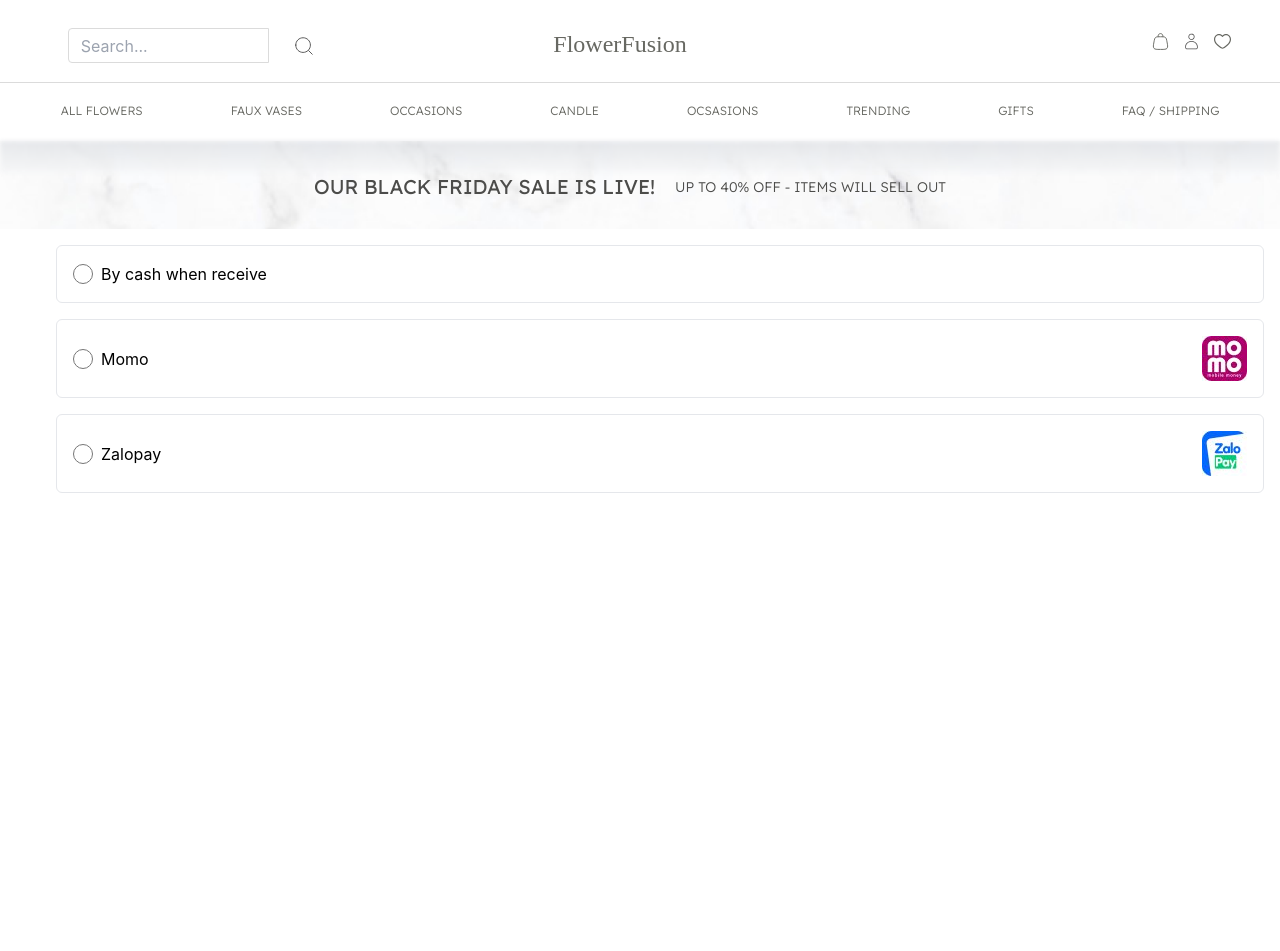
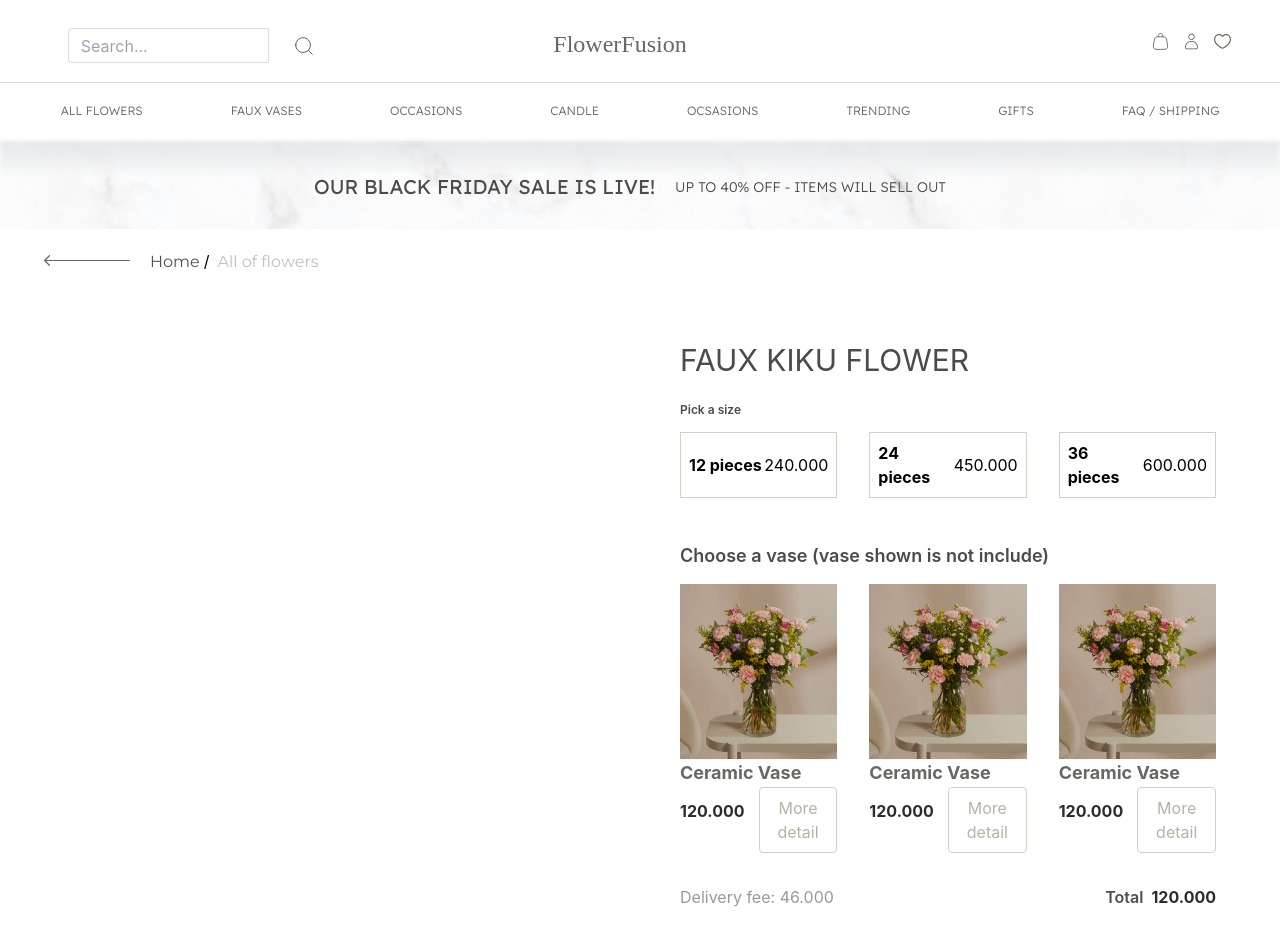
Before and after one commit to XuanThao03/FlowerFusion, a React (Create React App) app in the folder flowerfusion/: page /detailflower in a window 1280 px wide. Shown: the top 951 px of the page. Before the commit the page ends 800 px from the top, so only its background shows below. Built offline with nearby package versions, Linux system fonts and the light colour scheme; a web font is replaced by a local one.

Commit message:
Update detailflower 1

```diff
--- /dev/null
+++ b/flowerfusion/src/components/addtobag/addtobag.js
@@ -0,0 +1,23 @@
+import React from "react";
+import styles from "./addtobag.module.scss";
+
+const AddToBag = () => {
+  return (
+    <div className="flex-col flex">
+        <div className="flex justify-between items-center">
+            <div>
+                <span className="text-spanish-gray">Delivery fee:</span>
+                <span className="text-spanish-gray"> 46.000</span>
+            </div>
+            <div>
+                <span className="text-total-price font-semibold mr-2">Total</span>
+                <span className="text-pine-tree font-bold">120.000</span>
+            </div>
+        </div>
+        <button className="bg-button-black rounded-[10px] text-white text-xs font-semibold py-2 px-4 mt-11">
+            Add to bag
+        </button>
+    </div>
+  );
+};
+export default AddToBag;
--- /dev/null
+++ b/flowerfusion/src/components/listbag/listbag.js
@@ -0,0 +1,28 @@
+import React from "react";
+import styles from "./listbag.module.scss";
+import { IMG_Flower1 } from "../../assets/images";
+import { IC_Heart } from "../../assets/icons";
+
+const ListBag = ({productName,productPrice}) => {
+  return (
+    <div>
+      <div className="flex-col flex;">
+              <img className="" src={IMG_Flower1} alt="Joyful Wishes Bouquet" />
+              <h2 className="text-lg font-bold text-granite-gra">{productName}</h2>
+              <div className="flex flex-row">
+                  <div className="flex-1">
+                      <p className="text-pine-tree font-bold mt-3">{productPrice}</p>
+                  </div>
+                      <div className="flex-1">
+                      <button className="border border-detail-border px-2 py-2 rounded text-detail-text">
+                      More detail
+                      </button>
+                  </div>
+              </div>
+        </div>
+    </div>
+
+
+  );
+};
+export default ListBag;
--- /dev/null
+++ b/flowerfusion/src/components/size/size.js
@@ -0,0 +1,12 @@
+import React from "react";
+import styles from "./size.module.scss";
+
+const Size = ({pieces, price}) => {
+  return (
+    <div className="border p-2 flex justify-between items-center border-detail-border">
+      <span className="font-lexend font-bold">{pieces}</span>
+      <span>{price}</span>
+    </div>
+  );
+};
+export default Size;
--- a/flowerfusion/src/views/detailflower/detailflower.js
+++ b/flowerfusion/src/views/detailflower/detailflower.js
@@ -1,17 +1,63 @@
 import React, { useState } from "react";
 import styles from "./detailflower.module.scss";
-import FlowerCart from "../../components/flowercart/flowercart";
-import PayMent from "../../components/payment/payment";
-import DoubleInput from "../../components/doubleinput/doubleinput";
-import TextInput from "../../components/textinput/textinput";
+import { NavigationBar } from "../../components/naviagtionBar/NavigationBar";
+import Size from "../../components/size/size";
+import { Splide, SplideSlide, SplideTrack } from "@splidejs/react-splide";
 import ACBImage from '../../assets/images/acb.png';
 import MomoImage from '../../assets/images/momo.png';
 import ZaloPayImage from '../../assets/images/zalopay.png';
+import ListBag from "../../components/listbag/listbag";
+import AddToBag from "../../components/addtobag/addtobag";
+import '@splidejs/splide/dist/css/splide.min.css';
 const DetailFlower = () => {
+    const options = [
+        { pieces: '12 pieces', price: '240.000' },
+        { pieces: '24 pieces', price: '450.000' },
+        { pieces: '36 pieces', price: '600.000' },
+      ];
+    const lists = [
+        { productName: 'Ceramic Vase', productPrice: '120.000' },
+        { productName: 'Ceramic Vase', productPrice: '120.000' },
+        { productName: 'Ceramic Vase', productPrice: '120.000' },
+      ];
+    const flowerLists = lists.map((type) => {
+        return (
+          <SplideSlide>
+                <ListBag className="flex-shrink-0" productName={type.productName} productPrice={type.productPrice} />
+          </SplideSlide>
+        );
+      });
     return (
-        <PayMent />
+        <div>
+            <div>
+                <NavigationBar />
+            </div>
+
+            <div className="flex flex-row min-h-screen">
+                <div className="flex-1 w-7/10">
+
+                </div>
+                <div className="flex-1 w-3/10">
+                    <h1 className="text-3xl font-lexend text-main-color ml-10 mt-12">FAUX KIKU FLOWER</h1>
+                    <p className="text-xs font-lexend font-medium font-semibold text-main-color ml-10 mt-6">Pick a size</p>
+                    <div className="grid grid-cols-1 md:grid-cols-3 gap-8 mt-3.5 ml-10 mr-16">
+                        {options.map((option) => (
+                        <Size pieces={option.pieces} price={option.price} />
+                        ))}
+                    </div>
+                    <h1 className="text-lg font-lexend font-medium font-semibold text-main-color ml-10 mt-11">Choose a vase (vase shown is not include)</h1>
+                    <div className="grid grid-cols-1 md:grid-cols-3 gap-8 mt-3.5 ml-10 mr-16">
+                        {lists.map((option) => (
+                        <ListBag productName={option.productName} productPrice={option.productPrice} />
+                        ))}
+                    </div>
+                    <div className="mt-8 ml-10 mr-16">
+                        <AddToBag/>
+                    </div>
+                </div>
+            </div>
+        </div>
     );
-
 };
 
 export default DetailFlower;
--- a/flowerfusion/tailwind.config.js
+++ b/flowerfusion/tailwind.config.js
@@ -21,6 +21,8 @@ module.exports = {
         quartz: "#4c4c4a",
         "button-black" : "#1D1D1C",
         "total-price" : "#4E4E4B",
+        "detail-border": "#D7CDC5",
+        "detail-text": "#B4B4A4",
       },
       fontFamily: {
         Ephesis: ["Ephesis"],
```
Also changed, not shown: flowerfusion/src/components/addtobag/addtobag.module.scss (added), flowerfusion/src/components/listbag/listbag.module.scss (added), flowerfusion/src/components/size/size.module.scss (added).
